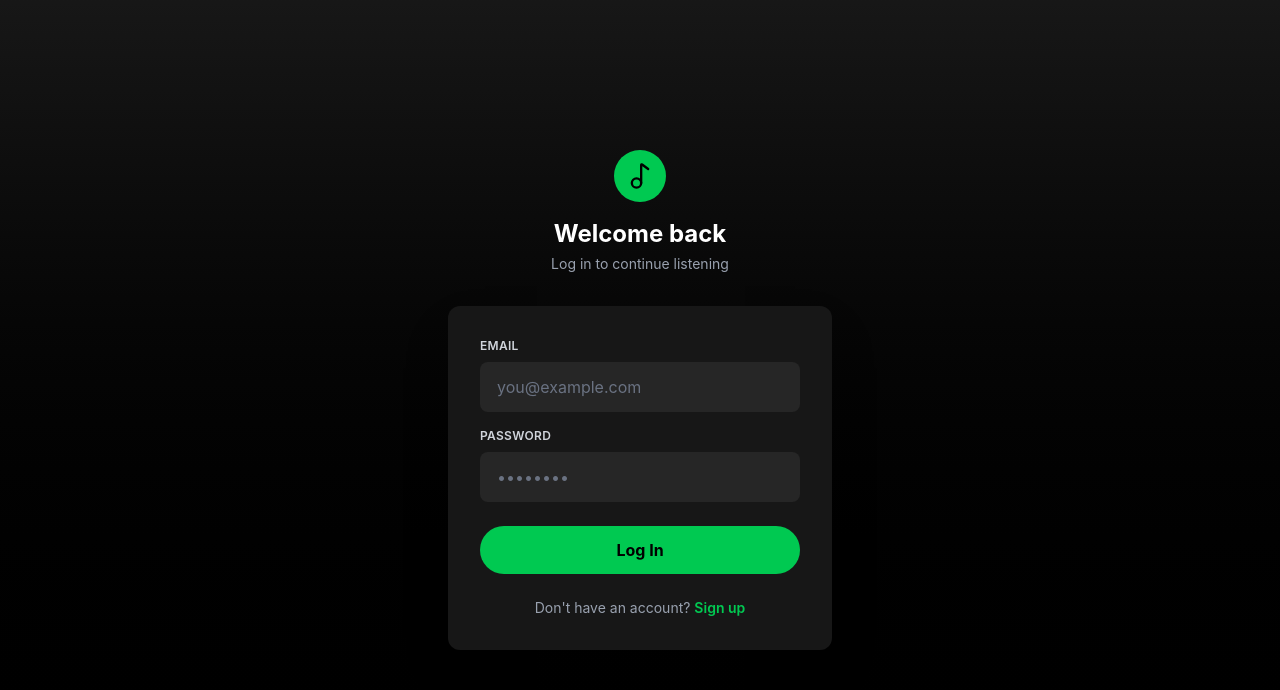
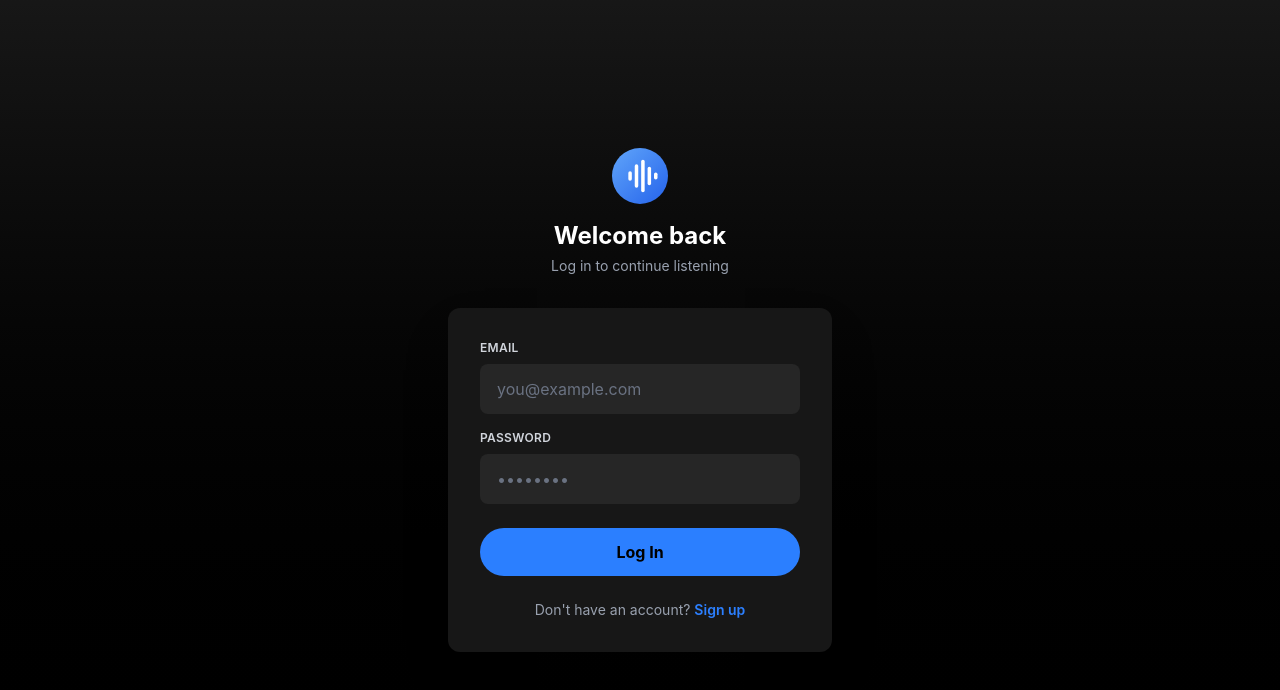
Before and after one commit to jeniferajstalin17/melora-spotify-clone, a React (Vite) app in the folder client/: page /login in a window 1280 px wide. Shown: the top 690 px of the page. Built offline with nearby package versions, Linux system fonts and the light colour scheme.

Commit message:
Change Login page to blue theme with logo

```diff
--- a/client/src/pages/Login.jsx
+++ b/client/src/pages/Login.jsx
@@ -2,7 +2,7 @@ import { useState, useContext } from 'react';
 import { useNavigate, Link } from 'react-router-dom';
 import axios from 'axios';
 import { AuthContext } from '../context/AuthContext';
-import { Music2 } from 'lucide-react';
+import Logo from '../components/Logo';
 
 export default function Login() {
   const [email, setEmail] = useState('');
@@ -34,8 +34,8 @@ export default function Login() {
     <div className="min-h-screen bg-gradient-to-b from-neutral-900 to-black flex items-center justify-center px-4">
       <div className="w-full max-w-sm">
         <div className="flex flex-col items-center mb-8">
-          <div className="bg-green-500 rounded-full p-3 mb-4">
-            <Music2 size={28} className="text-black" />
+          <div className="mb-4">
+            <Logo size={56} />
           </div>
           <h1 className="text-2xl font-bold text-white">Welcome back</h1>
           <p className="text-gray-400 text-sm mt-1">Log in to continue listening</p>
@@ -58,7 +58,7 @@ export default function Login() {
               onChange={(e) => setEmail(e.target.value)}
               required
               placeholder="you@example.com"
-              className="w-full px-4 py-3 rounded-lg bg-neutral-800 text-white placeholder-gray-500 border border-transparent focus:outline-none focus:border-green-500 transition"
+              className="w-full px-4 py-3 rounded-lg bg-neutral-800 text-white placeholder-gray-500 border border-transparent focus:outline-none focus:border-blue-500 transition"
             />
           </div>
 
@@ -72,21 +72,21 @@ export default function Login() {
               onChange={(e) => setPassword(e.target.value)}
               required
               placeholder="••••••••"
-              className="w-full px-4 py-3 rounded-lg bg-neutral-800 text-white placeholder-gray-500 border border-transparent focus:outline-none focus:border-green-500 transition"
+              className="w-full px-4 py-3 rounded-lg bg-neutral-800 text-white placeholder-gray-500 border border-transparent focus:outline-none focus:border-blue-500 transition"
             />
           </div>
 
           <button
             type="submit"
             disabled={loading}
-            className="w-full py-3 rounded-full bg-green-500 hover:bg-green-400 text-black font-bold transition disabled:opacity-50"
+            className="w-full py-3 rounded-full bg-blue-500 hover:bg-blue-400 text-black font-bold transition disabled:opacity-50"
           >
             {loading ? 'Logging in...' : 'Log In'}
           </button>
 
           <p className="text-center text-gray-400 text-sm mt-6">
             Don't have an account?{' '}
-            <Link to="/signup" className="text-green-500 hover:underline font-semibold">
+            <Link to="/signup" className="text-blue-500 hover:underline font-semibold">
               Sign up
             </Link>
           </p>
```
